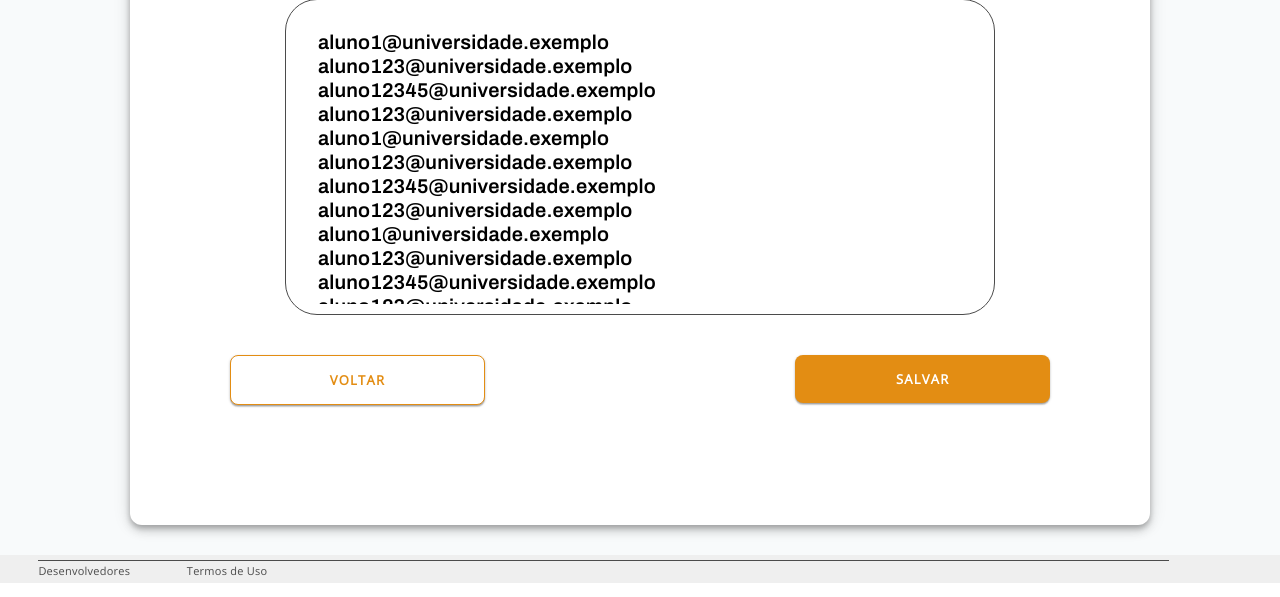
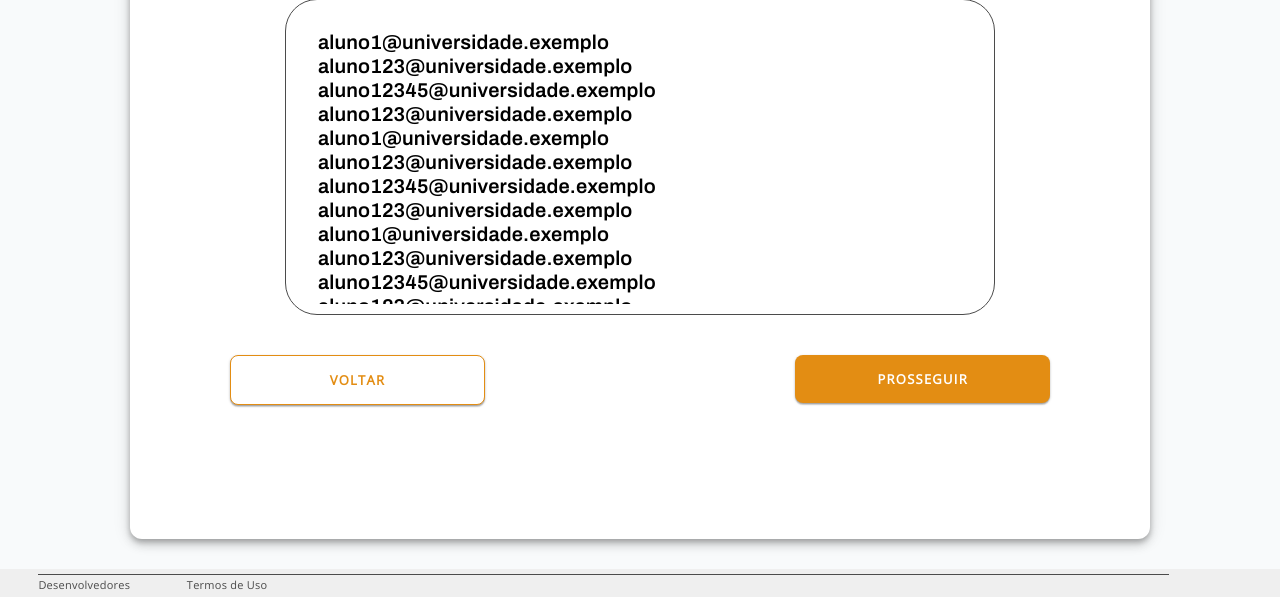
Before and after one commit to douglasluchetti/pub2427-2023, a PHP site: page /views/nova_instancia_3.php in a window 1280 px wide. Shown: the part 725-1322 px from the top of the page. Run offline with PHP 8.4, Linux system fonts and the light colour scheme; the visitor is signed in with stand-in values (Sample User, id 1); data that the repository does not hold is empty.

Commit message:
Update button links in views

```diff
--- a/views/nova_instancia_1.php
+++ b/views/nova_instancia_1.php
@@ -78,8 +78,10 @@ $course_info = "Administrador do Sistema - $username";
                     </a>
                 </div>
                 <div class="survey_buttons">
-                    <a class="button_negative" href='nova_instancia_1.php' id="survey_negative">VOLTAR</a>
-                    <button type="submit" id="survey_positive" action="nova_instancia_2.php">PROSSEGUIR</button>
+                    <a class="button_negative" href='index_master.php' id="survey_negative">VOLTAR</a>
+                    <form action="nova_instancia_2.php">
+                        <button type="submit" id="survey_positive">PROSSEGUIR</button>
+                    <form>
                 </div>
             </div>
         </div>
--- a/views/nova_instancia_2.php
+++ b/views/nova_instancia_2.php
@@ -86,7 +86,9 @@ $course_info = "Administrador do Sistema - $username";
                 </div>
                 <div class="survey_buttons">
                     <a class="button_negative" href='nova_instancia_1.php' id="survey_negative">VOLTAR</a>
-                    <button type="submit" id="survey_positive" action="index_master.php">ENVIAR</button>
+                    <form action="index_master.php">
+                        <button type="submit" id="survey_positive" action="index_master.php">ENVIAR</button>
+                    <form>
                 </div>
             </div>
         </div>
--- a/views/nova_instancia_3.php
+++ b/views/nova_instancia_3.php
@@ -90,7 +90,9 @@ aluno123@universidade.exemplo</textarea>
                 </div>
                 <div class="survey_buttons">
                     <a class="button_negative" href='nova_instancia_2.php' id="survey_negative">VOLTAR</a>
-                    <button type="submit" id="survey_positive" action="nova_instancia_2.php">SALVAR</button>
+                    <form action="nova_instancia_2.php">
+                        <button type="submit" id="survey_positive">PROSSEGUIR</button>
+                    <form>
                 </div>
             </div>
         </div>
```
